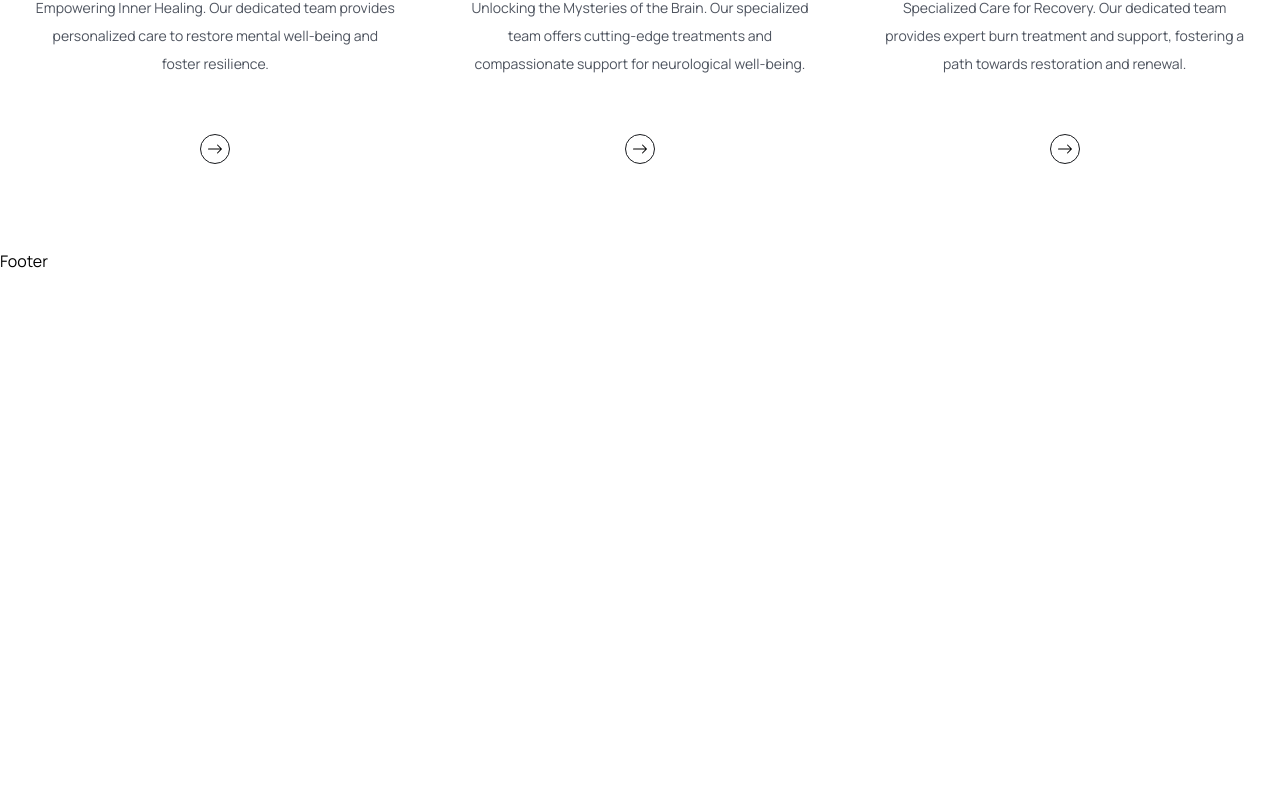
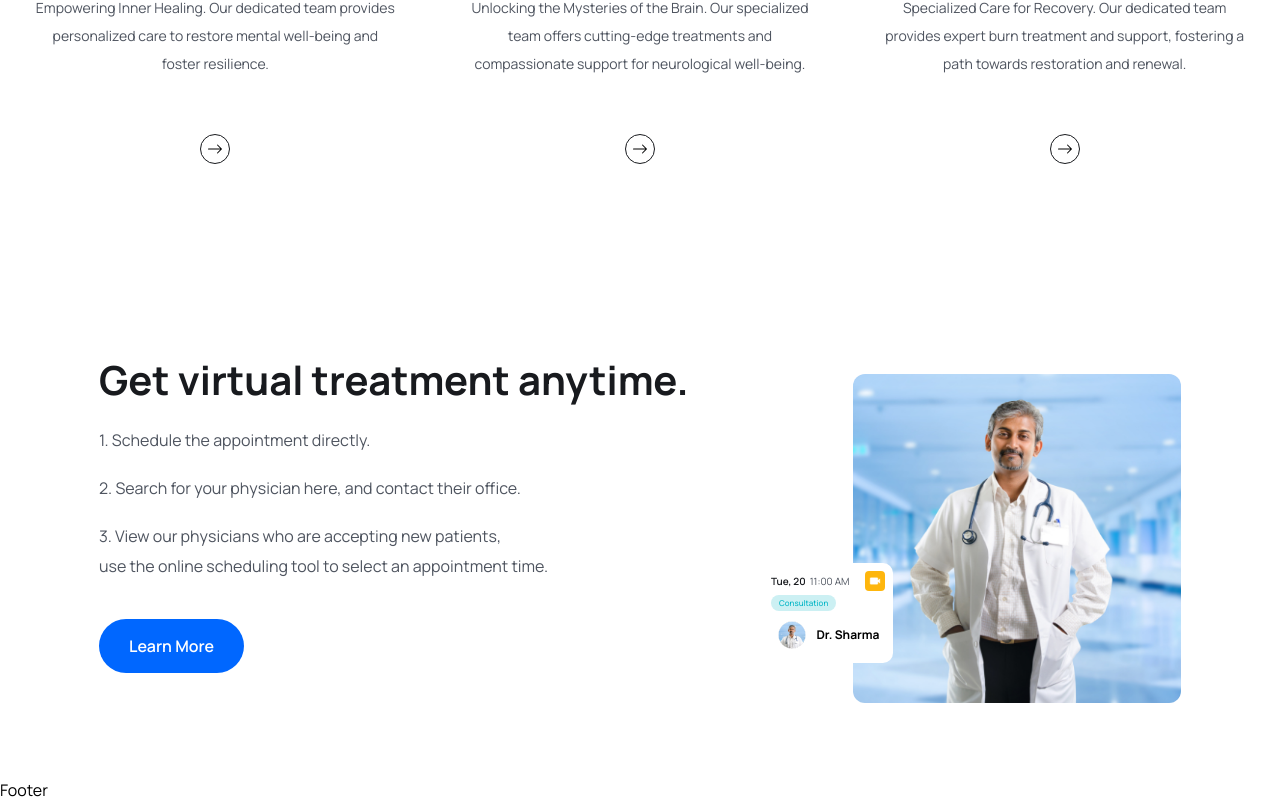
Before and after one commit to aashish-dhiman/MedConnect, a React (Vite) app in the folder frontend/: page / in a window 1280 px wide. Shown: the part 2711-3513 px from the top of the page. Before the commit the page ends 2984 px from the top, so only its background shows below. Built offline with nearby package versions, Linux system fonts and the light colour scheme.

Commit message:
added features section

```diff
--- /dev/null
+++ b/frontend/src/components/features/Features.jsx
@@ -0,0 +1,78 @@
+import { Link } from "react-router-dom";
+import featureImg from "../../assets/images/feature-img.png";
+import videoIcon from "../../assets/images/video-icon.png";
+import avatarIcon from "../../assets/images/avatar-icon.png";
+
+const Features = () => {
+    return (
+        <section>
+            <div className="container">
+                <div className="flex flex-col md:flex-row lg:flex-row gap-6 items-center justify-center">
+                    <div className="w-[80%] md:w-1/2 lg:w-1/2 text-left">
+                        <h2 className="heading">
+                            Get virtual treatment anytime.
+                        </h2>
+                        <ul>
+                            <li className="text__para">
+                                1. Schedule the appointment directly.
+                            </li>
+                            <li className="text__para">
+                                2. Search for your physician here, and contact
+                                their office.
+                            </li>
+                            <li className="text__para">
+                                3. View our physicians who are accepting new
+                                patients, <br />
+                                use the online scheduling tool to select an
+                                appointment time.
+                            </li>
+                        </ul>
+                        <Link to="/home">
+                            <button className="btn btn__hover ">
+                                Learn More
+                            </button>
+                        </Link>
+                    </div>
+
+                    {/* ===== feature img ===== */}
+                    <div className="flex justify-end relative z-10 mt-[50px]">
+                        <img
+                            src={featureImg}
+                            alt="doctor image"
+                            className="w-3/4 rounded-xl"
+                        />
+
+                        <div className=" w-[130px] absolute bg-white rounded-[10px] flex flex-col bottom-10 left-5 z-20 p-2 pb-3">
+                            <div className="flex items-center justify-between">
+                                <div className="flex gap-[4px] items-center justify-between">
+                                    <p className=" text-[10px] leading-[10px] text-headingColor font-[600] ">
+                                        Tue, 20
+                                    </p>
+                                    <p className=" text-[10px] leading-[10px] text-textColor font-[400]">
+                                        11:00 AM
+                                    </p>
+                                </div>
+                                <span className="bg-yellowColor w-5 h-5 flex items-center justify-center rounded px-1">
+                                    <img src={videoIcon} alt="video icon" />
+                                </span>
+                            </div>
+
+                            <div className="flex items-center justify-start mt-1 text-[8px] rounded-full bg-[#CCF0F3] py-1 px-2 leading-[8px] text-irisBlueColor font-[500] w-fit ">
+                                Consultation
+                            </div>
+
+                            <div className="flex mt-2 items-center justify-center gap-2">
+                                <img src={avatarIcon} alt="avatar" className="w-8 h-8"/>
+                                <h4 className="text-[12px] leading-3 font-[700] ">
+                                    Dr. Sharma
+                                </h4>
+                            </div>
+                        </div>
+                    </div>
+                </div>
+            </div>
+        </section>
+    );
+};
+
+export default Features;
--- a/frontend/src/pages/Home.jsx
+++ b/frontend/src/pages/Home.jsx
@@ -9,6 +9,7 @@ import icon03 from "../assets/images/icon03.png";
 import Card from "../components/modals/card";
 import About from "../components/about/About";
 import Services from "../components/services/Services";
+import Features from "../components/features/Features";
 
 const Home = () => {
     const cardItem = [
@@ -149,6 +150,11 @@ const Home = () => {
             {/* ================ Services section starts ============ */}
             <Services />
             {/* =============== Services section ends ================ */}
+
+            {/* =============== Features Section Start============= */}
+            <Features />
+
+            {/* =============== Features Section Ends ============= */}
         </>
     );
 };
```
Also changed, not shown: frontend/src/assets/images/avatar-icon.png, frontend/src/assets/images/feature-img.png.
